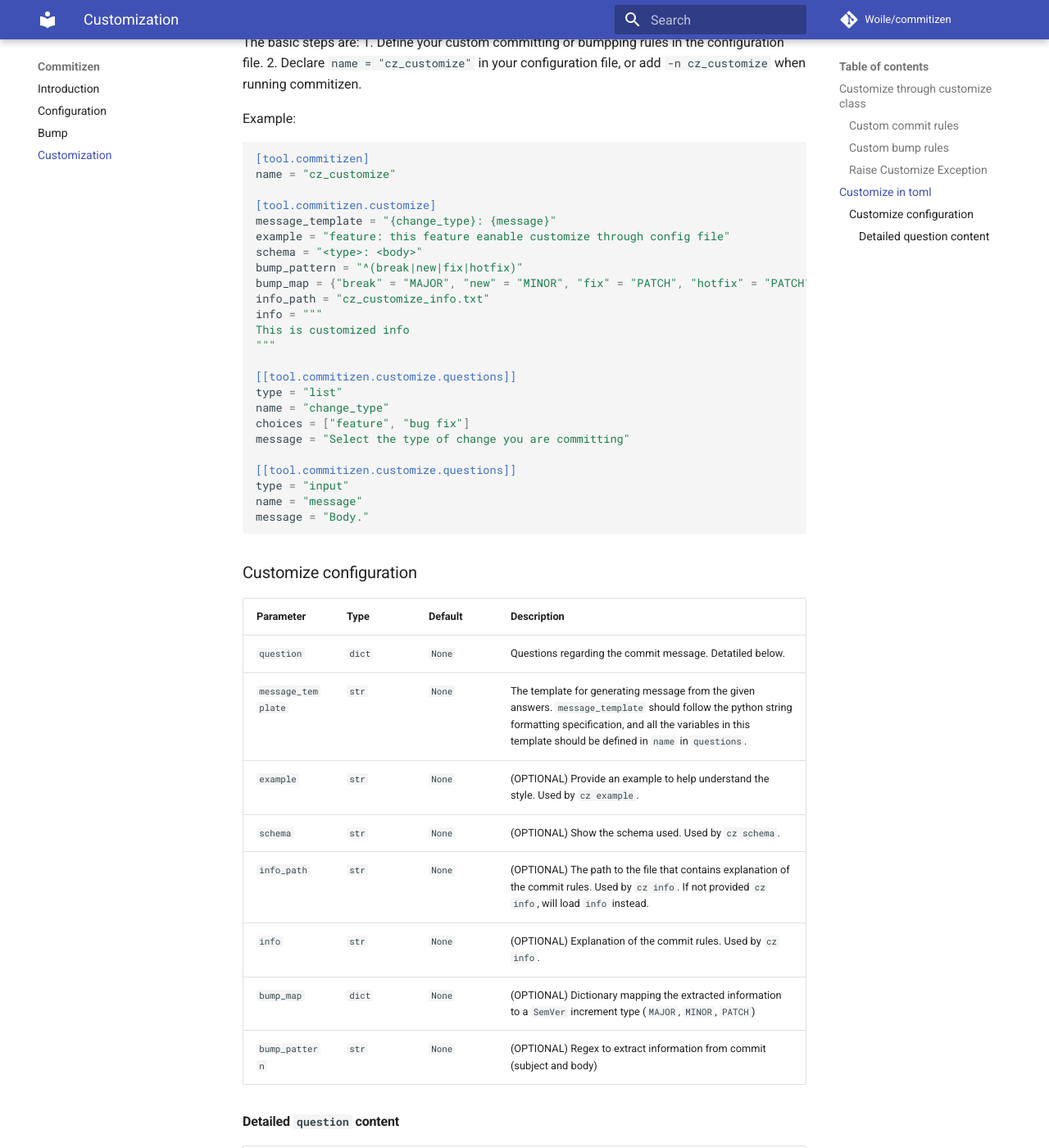
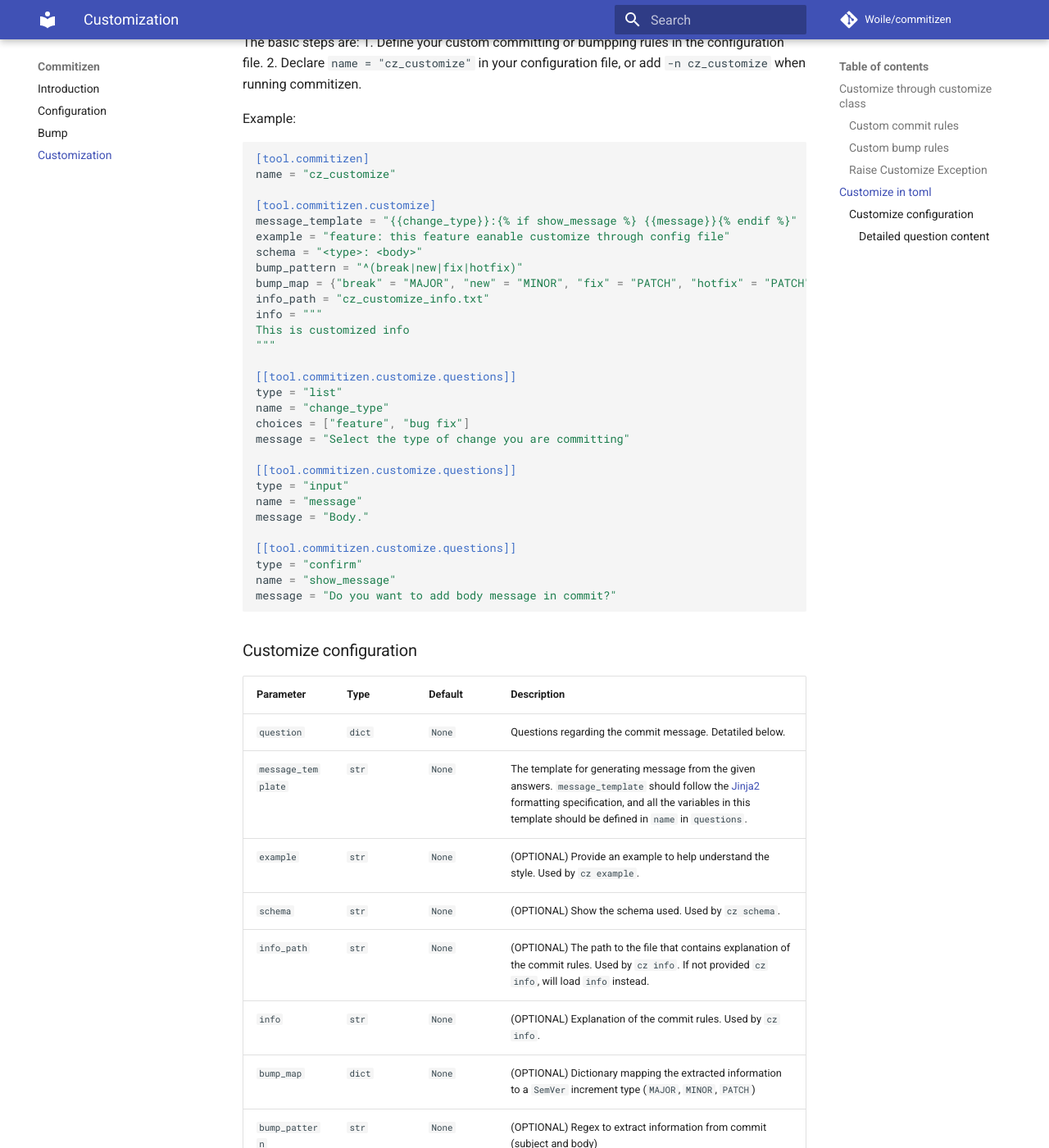
Before and after one commit to commitizen-tools/commitizen, an MkDocs documentation site: the page built from docs/customization.md, in a window 1280 px wide and 1400 px high, scrolled down 3087 px. Shown: the whole window at 82% size. Built offline with MkDocs 1.6.1 and Material for MkDocs 9.7.7, drawn with Linux system fonts in a browser that asks for light colours; comment, search, counter and statistics services are not loaded.

Commit message:
docs(cz/customize): update doc for jinja support
#54

````diff
--- a/docs/customization.md
+++ b/docs/customization.md
@@ -171,6 +171,11 @@ message = "Select the type of change you are committing"
 type = "input"
 name = "message"
 message = "Body."
+
+[[tool.commitizen.customize.questions]]
+type = "confirm"
+name = "show_message"
+message = "Do you want to add body message in commit?"
 ```
 
 ### Customize configuration
@@ -178,7 +183,7 @@ message = "Body."
 | Parameter | Type | Default | Description |
 | --------- | ---- | ------- | ----------- |
 | `question` | `dict` | `None` | Questions regarding the commit message. Detatiled below. |
-| `message_template` | `str` | `None` | The template for generating message from the given answers. `message_template` should follow the python string formatting specification, and all the variables in this template should be defined in `name` in `questions`. |
+| `message_template` | `str` | `None` | The template for generating message from the given answers. `message_template` should follow the [Jinja2](https://jinja.palletsprojects.com/en/2.10.x/) formatting specification, and all the variables in this template should be defined in `name` in `questions`. |
 | `example` | `str` | `None` | (OPTIONAL) Provide an example to help understand the style. Used by `cz example`. |
 | `schema` | `str` | `None` | (OPTIONAL) Show the schema used. Used by `cz schema`. |
 | `info_path` | `str` | `None` | (OPTIONAL)  The path to the file that contains explanation of the commit rules. Used by `cz info`. If not provided `cz info`, will load `info` instead. |
````
Also changed, not shown: other parts of docs/customization.md (+1 -1 lines), 1 other file.
